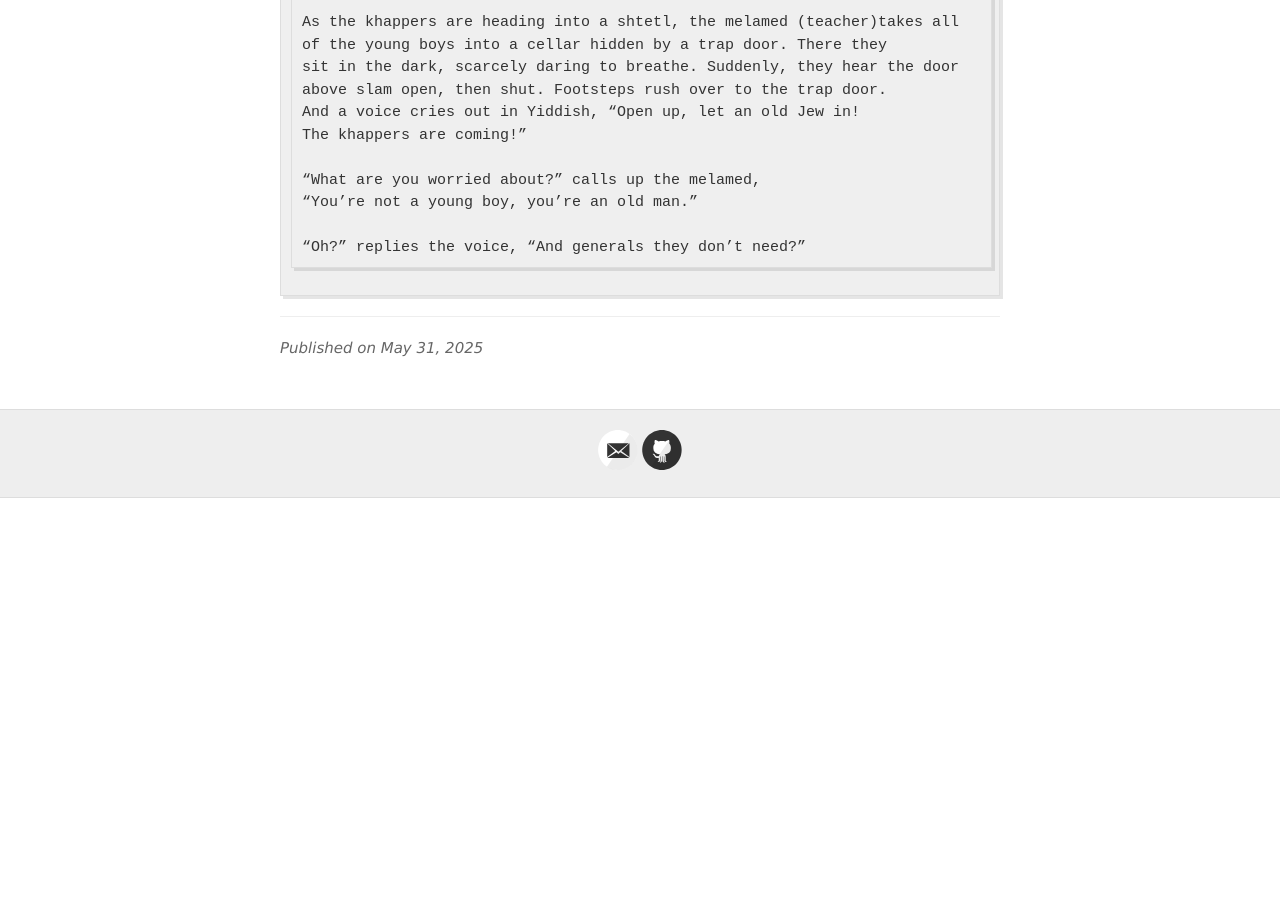
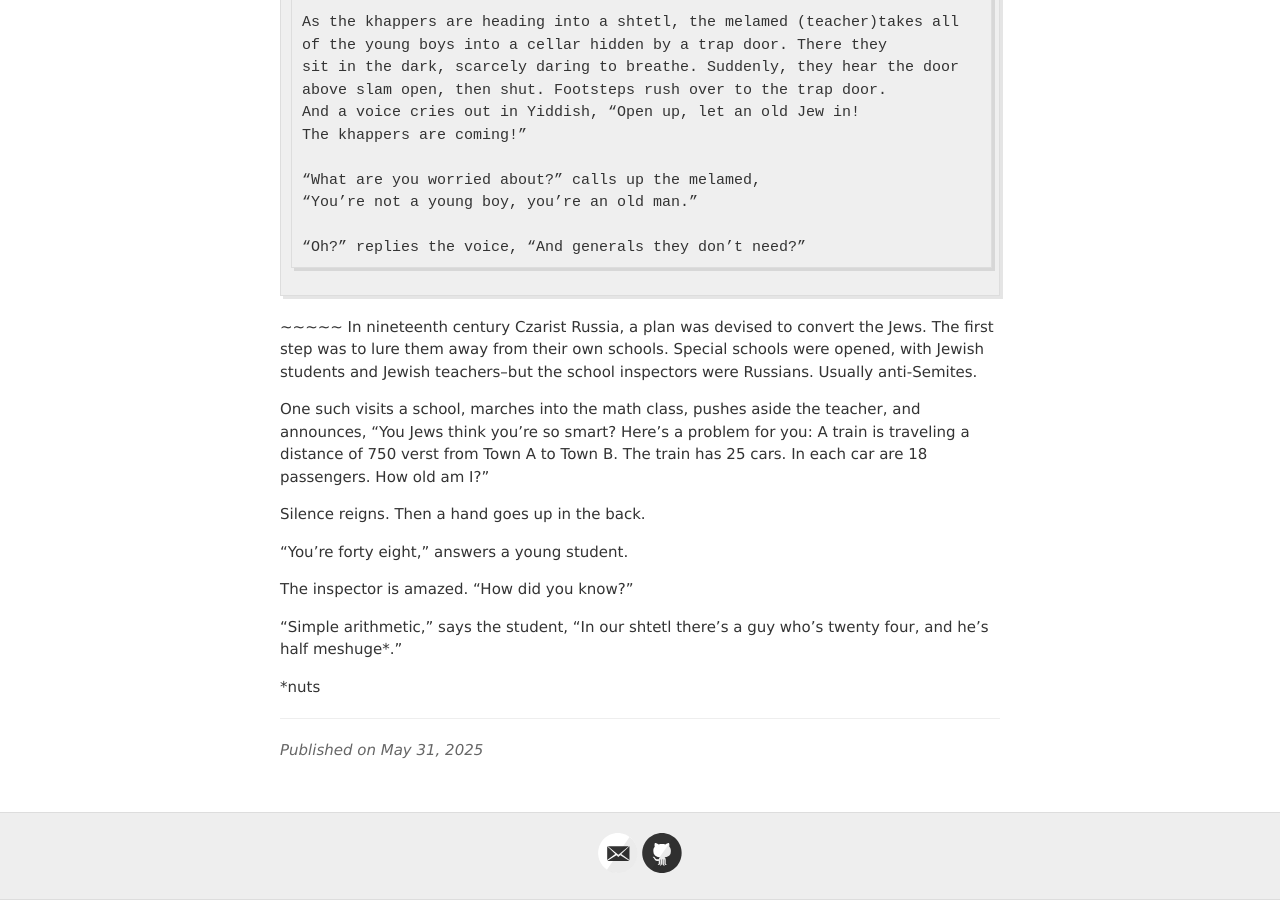
Before and after one commit to jvmallow/jvmallow.github.io, a Jekyll site: the page built from _posts/2025-05-31-Jewish_Humor.md, in a window 1280 px wide and 900 px high, scrolled down 6753 px. Built offline with Jekyll 4.4.1, drawn with Linux system fonts in a browser that asks for light colours; a script that is not in the unit is left out; before the commit the page ends 7251 px from its top, so only the background shows below that.

Commit message:
Update 2025-05-31-Jewish_Humor.md

```diff
--- a/_posts/2025-05-31-Jewish_Humor.md
+++ b/_posts/2025-05-31-Jewish_Humor.md
@@ -218,6 +218,10 @@ I’ll tell you: before I took holy orders, I tried sex once.”
 “Better than ham, wasn’t it?”says the rabbi.
 ~~~~~
 
+
+
+
+
 ~~~~~
 At a Senior Citizens’ Club in Miami Beach, the widow Birnbaum notices a new fellow
 sitting off to the side: tall, distinguished, with a mane of white hair, and a nice suit.
@@ -263,3 +267,25 @@ The khappers are coming!”
 
 “Oh?” replies the voice, “And generals they don’t need?”
 ~~~~~
+
+~~~~~
+In nineteenth century Czarist Russia, a plan was devised to convert the Jews.
+The first step was to lure them away from their own schools. Special schools
+were opened, with Jewish students and Jewish teachers–but the school inspectors
+ were Russians. Usually anti-Semites.
+
+One such visits a school, marches into the math class, pushes aside the teacher,
+ and announces, “You Jews think you’re so smart? Here’s a problem for you:
+A train is traveling a distance of 750 verst from Town A to Town B. The train
+has 25 cars. In each car are 18 passengers. How old am I?”
+
+Silence reigns. Then a hand goes up in the back.
+
+“You’re forty eight,” answers a young student.
+
+The inspector is amazed. “How did you know?”
+
+“Simple arithmetic,” says the student, “In our shtetl there’s a guy who’s
+twenty four, and he’s half meshuge*.”
+
+*nuts
```
